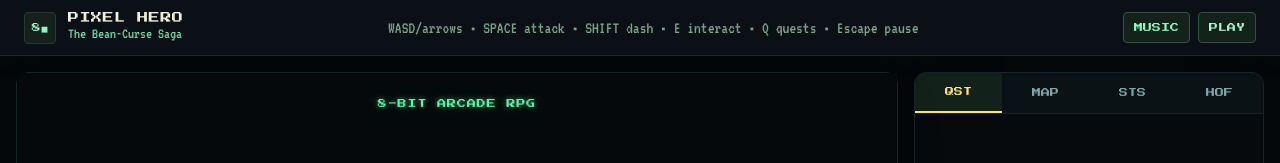
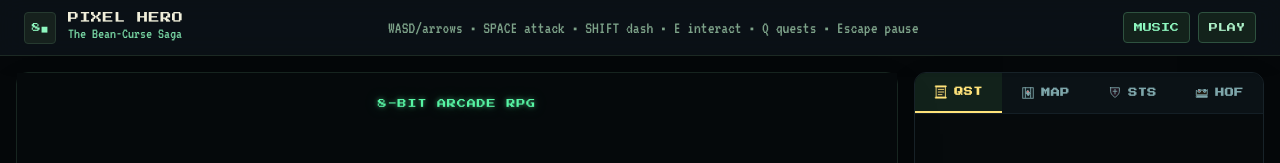
Before and after one commit to gininaba/pixelhero-8bitQuest, a React (Vite) app: page / in a window 1280 px wide. Shown: the top 163 px of the page. Built offline with nearby package versions, Linux system fonts and the light colour scheme.

Commit message:
chore: remove unused React runtime scripts from production index.html

```diff
--- a/src/App.tsx
+++ b/src/App.tsx
@@ -5,6 +5,84 @@ import { resetWorld, updateWorld, InputState } from './game/engine';
 import { renderFrame } from './game/renderer';
 import { audio } from './game/audio';
 import { clamp } from './game/utils';
+
+
+// Retro Pixel-Art SVG Icons
+const QuestIcon = ({ className = "w-4 h-4" }: { className?: string }) => (
+  <svg className={className} viewBox="0 0 16 16" fill="none" stroke="currentColor" strokeWidth="1" strokeLinecap="square" style={{ shapeRendering: 'crispEdges' }}>
+    <path d="M3 2h10v12H3z" fill="#1b241e" stroke="currentColor" strokeWidth="1" />
+    <path d="M5 5h6M5 8h6M5 11h4" stroke="currentColor" strokeWidth="1" />
+    <path d="M2 1h12v1H2zm0 13h12v1H2z" fill="currentColor" />
+  </svg>
+);
+
+const MapIcon = ({ className = "w-4 h-4" }: { className?: string }) => (
+  <svg className={className} viewBox="0 0 16 16" fill="none" stroke="currentColor" strokeWidth="1" strokeLinecap="square" style={{ shapeRendering: 'crispEdges' }}>
+    <rect x="2" y="2" width="12" height="12" fill="#0f191d" stroke="currentColor" />
+    <path d="M5 2v12M11 2v12" stroke="currentColor" strokeDasharray="1 1" />
+    <path d="M8 5l2 3H6z" fill="#ff5a5a" />
+    <path d="M8 11l-2-3h4z" fill="#7ea6aa" />
+  </svg>
+);
+
+const StatsIcon = ({ className = "w-4 h-4" }: { className?: string }) => (
+  <svg className={className} viewBox="0 0 16 16" fill="none" stroke="currentColor" strokeWidth="1" strokeLinecap="square" style={{ shapeRendering: 'crispEdges' }}>
+    <path d="M3 2h10v4c0 4-5 7-5 7s-5-3-5-7V2z" fill="#1e131d" stroke="currentColor" />
+    <path d="M8 4v5M6 6h4" stroke="currentColor" />
+  </svg>
+);
+
+const HofIcon = ({ className = "w-4 h-4" }: { className?: string }) => (
+  <svg className={className} viewBox="0 0 16 16" fill="none" stroke="currentColor" strokeWidth="1" strokeLinecap="square" style={{ shapeRendering: 'crispEdges' }}>
+    <path d="M2 11h12v2H2z" fill="currentColor" />
+    <path d="M2 5l3 3 3-4 3 4 3-4v6H2z" fill="#201a10" stroke="currentColor" />
+    <rect x="4" y="4" width="2" height="2" fill="#ff5a5a" />
+    <rect x="10" y="4" width="2" height="2" fill="#5cbfff" />
+  </svg>
+);
+
+const SwordIcon = ({ className = "w-9 h-9" }: { className?: string }) => (
+  <svg className={className} viewBox="0 0 16 16" fill="none" style={{ shapeRendering: 'crispEdges' }}>
+    <path d="M7 7l5-5 2 2-5 5z" fill="#e2e8f0" stroke="#94a3b8" strokeWidth="1" />
+    <path d="M9 5l3-3 1 1-3 3z" fill="#ffffff" />
+    <path d="M5 8l3 3M4 9l3 3" stroke="#f59e0b" strokeWidth="1" />
+    <path d="M3 11l2 2" stroke="#78350f" strokeWidth="1.5" />
+    <rect x="2" y="13" width="1" height="1" fill="#ef4444" />
+  </svg>
+);
+
+const SpeedIcon = ({ className = "w-9 h-9" }: { className?: string }) => (
+  <svg className={className} viewBox="0 0 16 16" fill="none" style={{ shapeRendering: 'crispEdges' }}>
+    <path d="M10 1H6L3 8h4v7l6-8H8z" fill="#facc15" stroke="#ca8a04" strokeWidth="1" />
+    <path d="M9 2H7L4.5 8H8v5l4.5-6H8z" fill="#fef08a" />
+  </svg>
+);
+
+const HeartIcon = ({ className = "w-9 h-9" }: { className?: string }) => (
+  <svg className={className} viewBox="0 0 16 16" fill="none" style={{ shapeRendering: 'crispEdges' }}>
+    <path d="M2 3h3v1H2zm7 0h3v1H9zm-8 1h14v3H1zm1 3h12v1H2zm1 1h10v1H3zm1 1h8v1H4zm1 1h6v1H5zm1 1h4v1H6zm1 1h2v1H7z" fill="#ef4444" />
+    <path d="M2 2h3v1H2zm7 0h3v1H9zM1 3h1v1H1zm5 0h1v1H6zm2 0h1v1H8zm5 0h1v1H13zM0 4h1v3H0zm15 0h1v3H15zM1 7h1v1H1zm13 0h1v1H13zM2 8h1v1H2zm11 0h1v1H13zM3 9h1v1H3zm9 0h1v1H12zM4 10h1v1H4zm7 0h1v1H11zM5 11h1v1H5zm5 0h1v1H10zM6 12h1v1H6zm3 0h1v1H9zM7 13h2v1H7z" fill="#450a0a" />
+    <rect x="3" y="4" width="2" height="2" fill="#ffffff" />
+  </svg>
+);
+
+const FireballIcon = ({ className = "w-9 h-9" }: { className?: string }) => (
+  <svg className={className} viewBox="0 0 16 16" fill="none" style={{ shapeRendering: 'crispEdges' }}>
+    <path d="M8 1c0 0-4 3-4 6a4 4 0 008 0c0-3-4-6-4-6z" fill="#f97316" stroke="#c2410c" strokeWidth="1" />
+    <path d="M8 4c0 0-2 2-2 4a2 2 0 004 0c0-2-2-4-2-4z" fill="#eab308" />
+    <path d="M8 6c0 0-1 1-1 2a1 1 0 002 0c0-1-1-2-1-2z" fill="#ffffff" />
+  </svg>
+);
+
+const SkullIcon = ({ className = "w-9 h-9" }: { className?: string }) => (
+  <svg className={className} viewBox="0 0 16 16" fill="none" style={{ shapeRendering: 'crispEdges' }}>
+    <path d="M3 5v5h1v2h2v1h4v-1h2v-2h1V5c0-3-3-4-5-4S3 2 3 5z" fill="#e2e8f0" stroke="#475569" strokeWidth="1" />
+    <rect x="5" y="5" width="2" height="2" fill="#bd52ff" />
+    <rect x="9" y="5" width="2" height="2" fill="#bd52ff" />
+    <rect x="7" y="8" width="2" height="1" fill="#475569" />
+    <path d="M5 10h1v1H5zm2 0h1v1H7zm2 0h1v1H9zm2 0h1v1H11z" fill="#ffffff" />
+  </svg>
+);
 
 
 export default function App() {
@@ -617,8 +695,18 @@ export default function App() {
                 <span className="text-[#8fffb7]">¢ {g.player?.coins ?? 0}</span>
                 <span className="text-[#ff9ab0]">LV {g.player?.level ?? 1}</span>
                 <span className="text-[#9fdfff]">{ZONES[g.zone]?.name}</span>
-                {g.player?.hasFireball && <span className="text-[#ffa043] animate-pulse text-[10px] font-bold tracking-widest">FIRE</span>}
-                {g.player?.hasVampire && <span className="text-[#bd52ff] animate-pulse text-[10px] font-bold tracking-widest">VAMP</span>}
+                {g.player?.hasFireball && (
+                  <span className="inline-flex items-center gap-1 text-[#ffa043] animate-pulse text-[10px] font-bold tracking-widest">
+                    <FireballIcon className="w-3.5 h-3.5 shrink-0" />
+                    FIRE
+                  </span>
+                )}
+                {g.player?.hasVampire && (
+                  <span className="inline-flex items-center gap-1 text-[#bd52ff] animate-pulse text-[10px] font-bold tracking-widest">
+                    <SkullIcon className="w-3.5 h-3.5 shrink-0" />
+                    VAMP
+                  </span>
+                )}
                 <span className="text-[#d5d6c8] ml-auto">KILLS {g.kills}</span>
               </div>
             </div>
@@ -1049,24 +1137,24 @@ export default function App() {
                     const pData = ALL_PERKS.find(p => p.id === perkId);
                     if (!pData) return null;
 
-                    let icon = "ATK";
+                    let icon: React.ReactNode = <SwordIcon className="w-10 h-10" />;
                     let color = "border-[#db5a6b] text-[#ffa3af] bg-[#201014]";
                     let hoverGlow = "hover:shadow-[0_0_20px_rgba(219,90,107,0.3)]";
 
                     if (perkId === 'speed') {
-                      icon = "SPD";
+                      icon = <SpeedIcon className="w-10 h-10" />;
                       color = "border-[#5cbfff] text-[#bce7ff] bg-[#101824]";
                       hoverGlow = "hover:shadow-[0_0_20px_rgba(92,191,255,0.3)]";
                     } else if (perkId === 'hp') {
-                      icon = "HP";
+                      icon = <HeartIcon className="w-10 h-10" />;
                       color = "border-[#52df97] text-[#c0ffd8] bg-[#0c2016]";
                       hoverGlow = "hover:shadow-[0_0_20px_rgba(82,223,151,0.3)]";
                     } else if (perkId === 'fireball') {
-                      icon = "FIRE";
+                      icon = <FireballIcon className="w-10 h-10" />;
                       color = "border-[#ffa043] text-[#ffe3b8] bg-[#241710]";
                       hoverGlow = "hover:shadow-[0_0_20px_rgba(255,160,67,0.3)]";
                     } else if (perkId === 'vampire') {
-                      icon = "VAMP";
+                      icon = <SkullIcon className="w-10 h-10" />;
                       color = "border-[#bd52ff] text-[#e8bdff] bg-[#1b1024]";
                       hoverGlow = "hover:shadow-[0_0_20px_rgba(189,82,255,0.3)]";
                     }
@@ -1077,7 +1165,7 @@ export default function App() {
                         onClick={() => selectPerk(perkId)}
                         className={`flex flex-col items-center justify-between p-4 rounded-xl border-[2.5px] text-center transition-all cursor-pointer duration-200 ${color} ${hoverGlow} hover:-translate-y-1`}
                       >
-                        <div className="text-[28px] mb-2">{icon}</div>
+                        <div className="flex justify-center mb-2">{icon}</div>
                         <div className="pixelfont text-[10px] font-bold tracking-wider">{pData.name}</div>
                         <div className="vtt text-[16px] text-[#cbdad0] leading-snug mt-2.5 flex-grow">{pData.desc}</div>
                         <div className="mt-3.5 pixelfont text-[8px] text-[#ffe76b] border border-[#ffec94]/30 px-2.5 py-1 rounded bg-[#ffdf6b]/5 shrink-0">
@@ -1134,7 +1222,13 @@ export default function App() {
                     : 'text-[#7ea6aa] hover:bg-[#0f171c]/40 hover:text-white'
                   }`}
               >
-                {tab === 'quests' ? 'QST' : tab === 'map' ? 'MAP' : tab === 'stats' ? 'STS' : 'HOF'}
+                <span className="flex items-center justify-center gap-1.5 font-bold tracking-wider">
+                  {tab === 'quests' && <QuestIcon className="w-3.5 h-3.5 shrink-0" />}
+                  {tab === 'map' && <MapIcon className="w-3.5 h-3.5 shrink-0" />}
+                  {tab === 'stats' && <StatsIcon className="w-3.5 h-3.5 shrink-0" />}
+                  {tab === 'scores' && <HofIcon className="w-3.5 h-3.5 shrink-0" />}
+                  {tab === 'quests' ? 'QST' : tab === 'map' ? 'MAP' : tab === 'stats' ? 'STS' : 'HOF'}
+                </span>
               </button>
             ))}
           </div>
@@ -1182,7 +1276,13 @@ export default function App() {
                     : 'text-[#7ea6aa] hover:bg-[#0f171c]/50'
                   }`}
               >
-                {tab === 'quests' ? 'QST' : tab === 'map' ? 'MAP' : tab === 'stats' ? 'STS' : 'HOF'}
+                <span className="flex items-center justify-center gap-1.5 font-bold tracking-wider">
+                  {tab === 'quests' && <QuestIcon className="w-3.5 h-3.5 shrink-0" />}
+                  {tab === 'map' && <MapIcon className="w-3.5 h-3.5 shrink-0" />}
+                  {tab === 'stats' && <StatsIcon className="w-3.5 h-3.5 shrink-0" />}
+                  {tab === 'scores' && <HofIcon className="w-3.5 h-3.5 shrink-0" />}
+                  {tab === 'quests' ? 'QST' : tab === 'map' ? 'MAP' : tab === 'stats' ? 'STS' : 'HOF'}
+                </span>
               </button>
             ))}
           </div>
```
Also changed, not shown: 1 other file (tests, documents, lock files or other folders).
